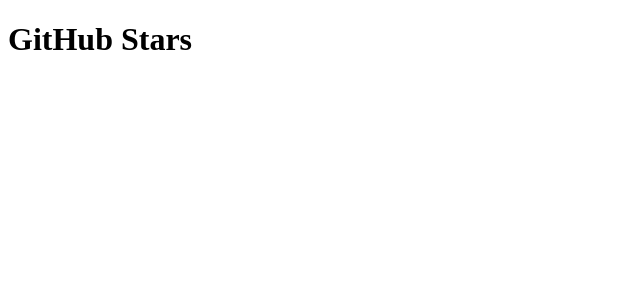
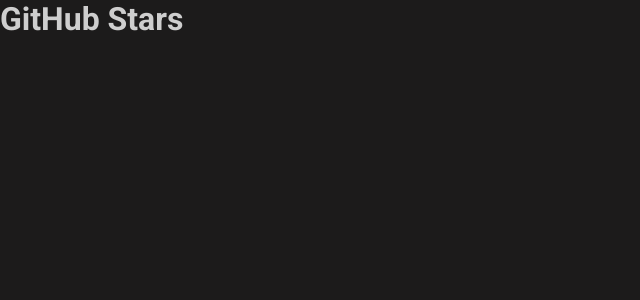
Before and after one commit to leoweihermann/github-stars, a React (Create React App) app: page / in a window 1280 px wide. Shown: the top 300 px of the page, without its empty margins (0-640 px from the left). Built offline with nearby package versions, Linux system fonts and the light colour scheme.

Commit message:
feat: global styles and import fonts

```diff
--- a/public/index.html
+++ b/public/index.html
@@ -1,12 +1,13 @@
 <!DOCTYPE html>
 <html lang="pt-br">
   <head>
-    <link rel="preconnect" href="https://fonts.gstatic.com">
+    <link rel="preconnect" href="https://fonts.googleapis.com">
+    <link rel="preconnect" href="https://fonts.gstatic.com" crossorigin>
     <meta charset="utf-8" />
     <meta name="viewport" content="width=device-width, initial-scale=1" />
     <meta name="theme-color" content="#ffffff" />
     <title>GitHub Stars</title>
-    <link href="https://fonts.googleapis.com/css2?family=Noto+Sans:wght@400;700&display=swap" rel="stylesheet">
+    <link href="https://fonts.googleapis.com/css2?family=Roboto:wght@400;700&display=swap" rel="stylesheet">
   </head>
   <body>
     <noscript>You need to enable JavaScript to run this app.</noscript>
--- a/src/App.tsx
+++ b/src/App.tsx
@@ -1,5 +1,15 @@
 import React from 'react';
 
-const App: React.FC = () => <h1>GitHub Stars</h1>;
+import Home from './pages/Home';
+
+import GlobalStyle from './styles/global';
+
+const App: React.FC = () => (
+  <>
+    <Home />
+
+    <GlobalStyle />
+  </>
+);
 
 export default App;
--- /dev/null
+++ b/src/pages/Home/index.tsx
@@ -0,0 +1,13 @@
+import React from 'react';
+
+import { Container } from './styles';
+
+const Home: React.FC = () => {
+  return (
+    <Container>
+      <h1>GitHub Stars</h1>
+    </Container>
+  );
+};
+
+export default Home;
--- /dev/null
+++ b/src/pages/Home/styles.ts
@@ -0,0 +1,3 @@
+import styled from 'styled-components';
+
+export const Container = styled.div``;
--- /dev/null
+++ b/src/styles/global.ts
@@ -0,0 +1,30 @@
+import { createGlobalStyle } from 'styled-components';
+
+export default createGlobalStyle`
+  * {
+    margin: 0;
+    padding: 0;
+    box-sizing: border-box;
+    outline: 0;
+  }
+
+  body {
+    background-color: #1C1B1B;
+    color: #CECECE;
+    -webkit-font-smoothing: antialiased;
+    overflow-x: hidden;
+  }
+
+  body, input, button, textarea {
+    font-family: 'Roboto', sans-serif;
+    font-size: 16px;
+  }
+
+  h1, h2, h3, h4, h5, strong {
+    font-weight: 700;
+  }
+
+  button {
+    cursor: pointer;
+  }
+`;
```
